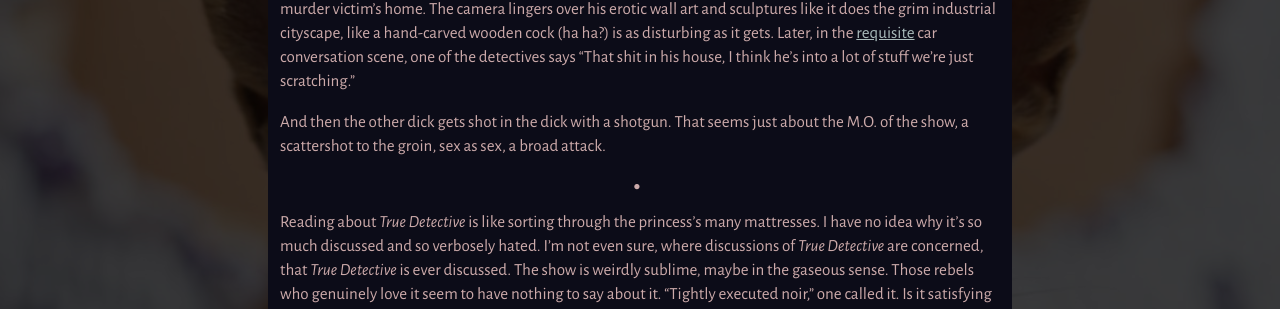
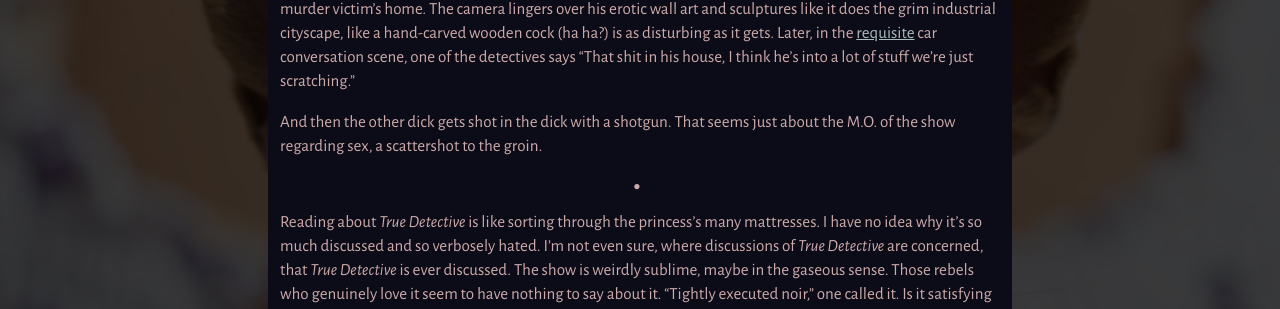
Before and after one commit to zoggop/tbosd, a Jekyll site: the page built from _posts/2015-07-17-true-all-true.md, in a window 1280 px wide. Shown: the part 305-614 px from the top of the page. Built offline with Jekyll 4.4.1, drawn with Linux system fonts in a browser that asks for light colours; Markdown is read by kramdown in place of the engine named in the settings; comment, search, counter and statistics services are not loaded.

Commit message:
regarding sex

```diff
--- a/_posts/2015-07-17-true-all-true.md
+++ b/_posts/2015-07-17-true-all-true.md
@@ -5,7 +5,7 @@
 
 Maybe a year is not enough time to grow fonder, but the ominous helicopter pans over industrial cityscape (instead of flat Mississipi marsh) only had me going "ah, right, this." But I lie. In the first episode they inspect a murder victim's home. The camera lingers over his erotic wall art and sculptures like it does the grim industrial cityscape, like a hand-carved wooden cock (ha ha?) is as disturbing as it gets. Later, in the [requisite](http://uproxx.com/tv/2015/07/every-episode-of-true-detective/) car conversation scene, one of the detectives says "That shit in his house, I think he's into a lot of stuff we're just scratching."
 
-And then the other dick gets shot in the dick with a shotgun. That seems just about the M.O. of the show, a scattershot to the groin, sex as sex, a broad attack.
+And then the other dick gets shot in the dick with a shotgun. That seems just about the M.O. of the show regarding sex, a scattershot to the groin.
 
 ---
 
```
